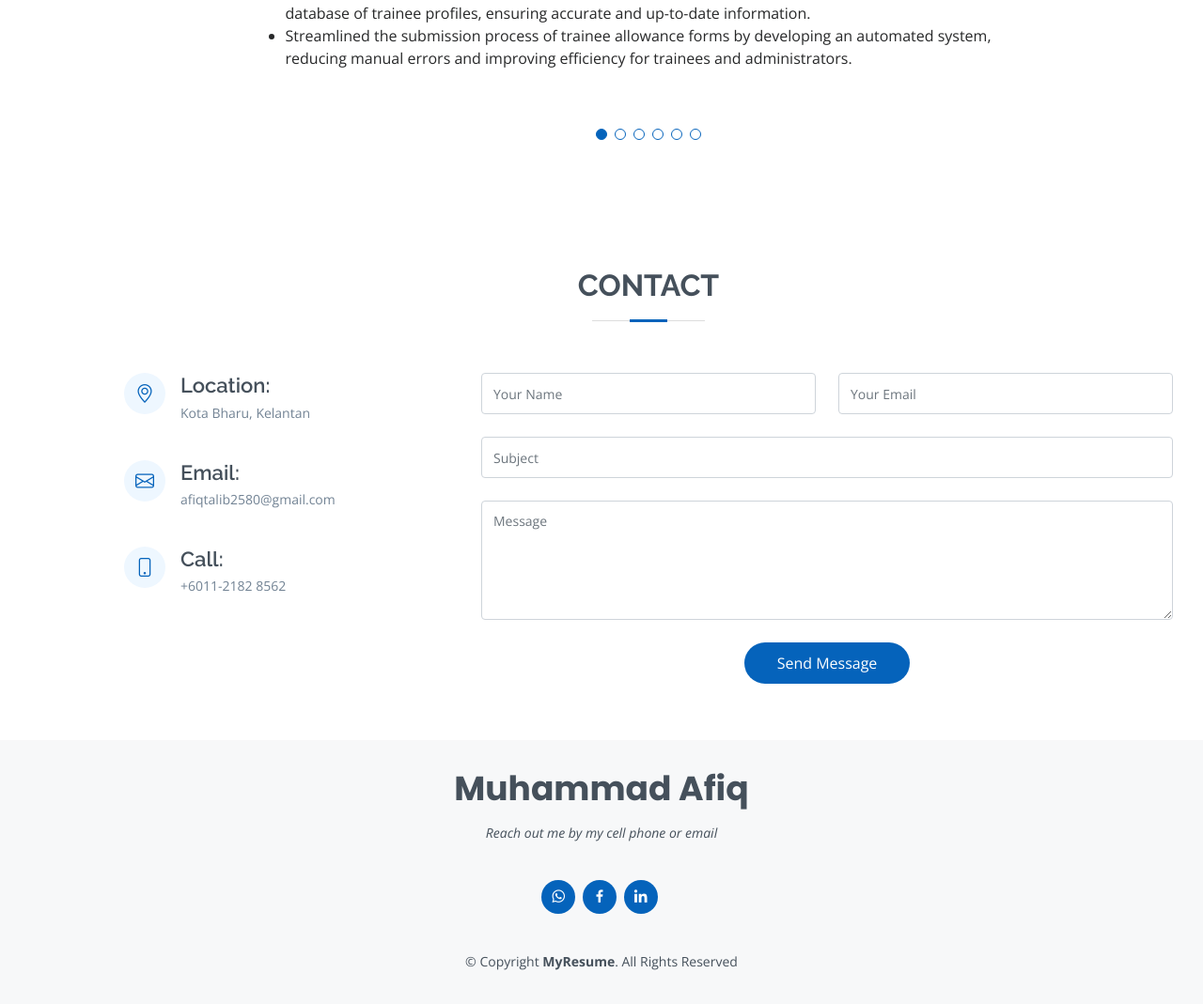
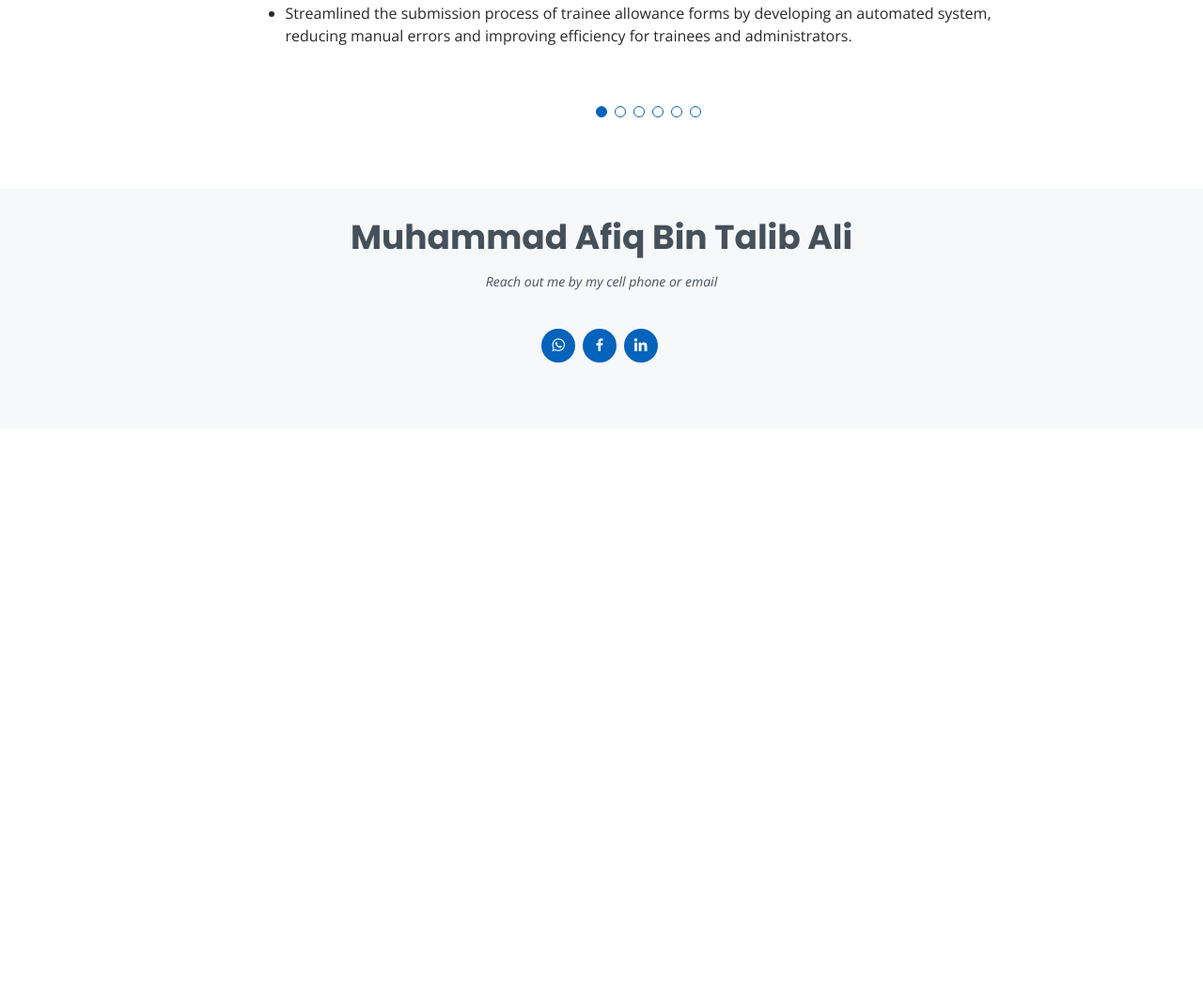
Before and after one commit to afiqtalib/portfolio, a PHP site: page /index.html in a window 1280 px wide. Shown: the part 4523-5592 px from the top of the page at 94% size. After the commit the page ends 4909 px from the top, so only its background shows below. Run offline with PHP 8.4, Linux system fonts and the light colour scheme.

Commit message:
update files

```diff
--- a/assets/css/style.css
+++ b/assets/css/style.css
@@ -16,7 +16,7 @@ background-color: rgb(238, 238, 238);
 }
 
 ::-webkit-scrollbar-thumb {
-background: #2d8bcafd;
+background: #053a5efd;
 border-radius: 25px;
 }
 
--- a/index.html
+++ b/index.html
@@ -5,17 +5,16 @@
     <meta charset="utf-8" />
     <meta content="width=device-width, initial-scale=1.0" name="viewport" />
 
-    <title>MyResume | Afiq Talib</title>
+    <title>e-Resume | Afiq Talib</title>
     <meta content="" name="description" />
     <meta content="" name="keywords" />
 
     <!-- Favicons -->
-    <link href="assets/img/favicon.png" rel="icon" />
+    <link href="assets/img/favicon.ico" rel="icon" />
     <link href="assets/img/apple-touch-icon.png" rel="apple-touch-icon" />
 
     <!-- Google Fonts -->
-    <link
-        href="https://fonts.googleapis.com/css?family=Open+Sans:300,300i,400,400i,600,600i,700,700i|Raleway:300,300i,400,400i,500,500i,600,600i,700,700i|Poppins:300,300i,400,400i,500,500i,600,600i,700,700i"
+    <link href="https://fonts.googleapis.com/css?family=Open+Sans:300,300i,400,400i,600,600i,700,700i|Raleway:300,300i,400,400i,500,500i,600,600i,700,700i|Poppins:300,300i,400,400i,500,500i,600,600i,700,700i"
         rel="stylesheet" />
 
     <!-- Vendor CSS Files -->
@@ -143,7 +142,7 @@
                                 <ul>
                                     <li>
                                         <i class="bi bi-chevron-right"></i>
-                                        <strong>Age:</strong><span>24</span>
+                                        <strong>Age:</strong><span>25 Years Old</span>
                                     </li>
                                     <li>
                                         <i class="bi bi-chevron-right"></i>
@@ -195,9 +194,7 @@
             <div class="container" data-aos="fade-up">
                 <div class="section-title">
                     <h2>Information</h2>
-                    <p>
-                        <!-- I have relevant experience, completed various projects, and received several awards. -->
-                    </p>
+                    <p></p>
                 </div>
 
                 <div class="row">
@@ -212,25 +209,13 @@
 
                     <div class="col-lg-4 col-md-6 mt-5 mt-md-0">
                         <div class="count-box">
+                            <!-- <i class="bi bi-headset"></i> -->
                             <i class="bi bi-journal-richtext"></i>
                             <span data-purecounter-start="0" data-purecounter-end="6" data-purecounter-duration="1"
                                 class="purecounter"></span>
                             <p>Projects</p>
                         </div>
                     </div>
-
-                    <!-- <div class="col-lg-3 col-md-6 mt-5 mt-lg-0">
-              <div class="count-box">
-                <i class="bi bi-headset"></i>
-                <span
-                  data-purecounter-start="0"
-                  data-purecounter-end="1463"
-                  data-purecounter-duration="1"
-                  class="purecounter"
-                ></span>
-                <p>Hours Of Support</p>
-              </div>
-            </div> -->
 
                     <div class="col-lg-4 col-md-6 mt-5 mt-lg-0">
                         <div class="count-box">
@@ -250,9 +235,7 @@
             <div class="container" data-aos="fade-up">
                 <div class="section-title">
                     <h2>Skills</h2>
-                    <p>
-                        My skills set at the moment and always sharpen it
-                    </p>
+                    <p></p>
                 </div>
 
                 <div class="row skills-content">
@@ -1004,7 +987,7 @@
         <!-- End Testimonials Section -->
 
         <!-- ======= Contact Section ======= -->
-        <section id="contact" class="contact">
+        <!-- <section id="contact" class="contact">
             <div class="container" data-aos="fade-up">
                 <div class="section-title">
                     <h2>Contact</h2>
@@ -1067,7 +1050,7 @@
                     </div>
                 </div>
             </div>
-        </section>
+        </section> -->
         <!-- End Contact Section -->
     </main>
     <!-- End #main -->
@@ -1075,7 +1058,7 @@
     <!-- ======= Footer ======= -->
     <footer id="footer">
         <div class="container">
-            <h3>Muhammad Afiq</h3>
+            <h3>Muhammad Afiq Bin Talib Ali</h3>
             <p>Reach out me by my cell phone or email</p>
             <div class="social-links">
                 <a href="https://tasa.wasap.my/" class="twitter"><i class="bx bxl-whatsapp"></i></a>
@@ -1084,9 +1067,9 @@
                 <!-- <a href="#" class="google-plus"><i class="bx bxl-skype"></i></a> -->
                 <a href="https://www.linkedin.com/in/afiqtalib/" class="linkedin"><i class="bx bxl-linkedin"></i></a>
             </div>
-            <div class="copyright">
+            <!-- <div class="copyright">
                 &copy; Copyright <strong><span>MyResume</span></strong>. All Rights Reserved
-            </div>
+            </div> -->
             <div class="credits">
                 <!-- All the links in the footer should remain intact. -->
                 <!-- You can delete the links only if you purchased the pro version. -->
```
Also changed, not shown: forms/contact.php (+7 -7 lines), assets/img/favicon.ico (added), images/iman-catering.jpg (deleted), images/img.png (deleted).
